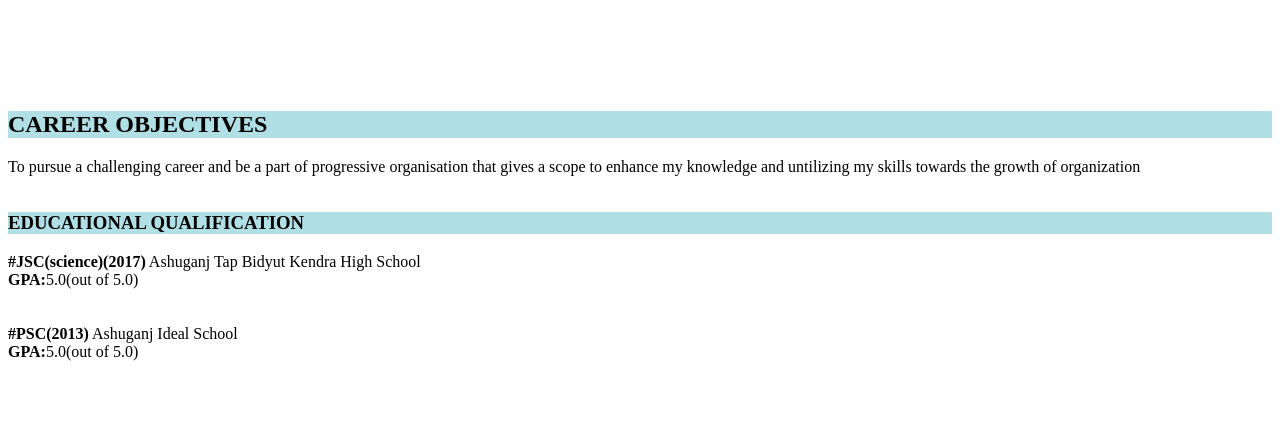
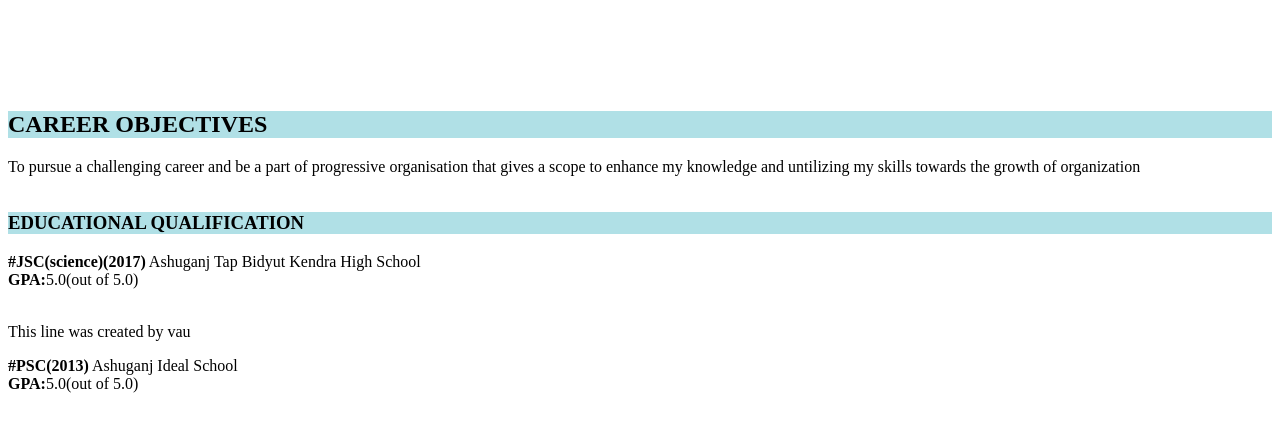
Before and after one commit to HasanArabi/practise, a plain HTML site: page index.html in a window 1280 px wide. Shown: the part 79-510 px from the top of the page. Drawn offline with Linux system fonts and the light colour scheme.

Commit message:
with div fahim vai write something

```diff
--- a/index.html
+++ b/index.html
@@ -16,7 +16,7 @@ Ashuganj Tap Bidyut Kendra High School <br>
 </P2>
 <br>
 <br>
-<br>
+<div><p>This line was created by vau</p></div>
 <p3>
 <b i will display &DoubleupArrow;>#PSC(2013)</b>
 Ashuganj Ideal School <br>
```
